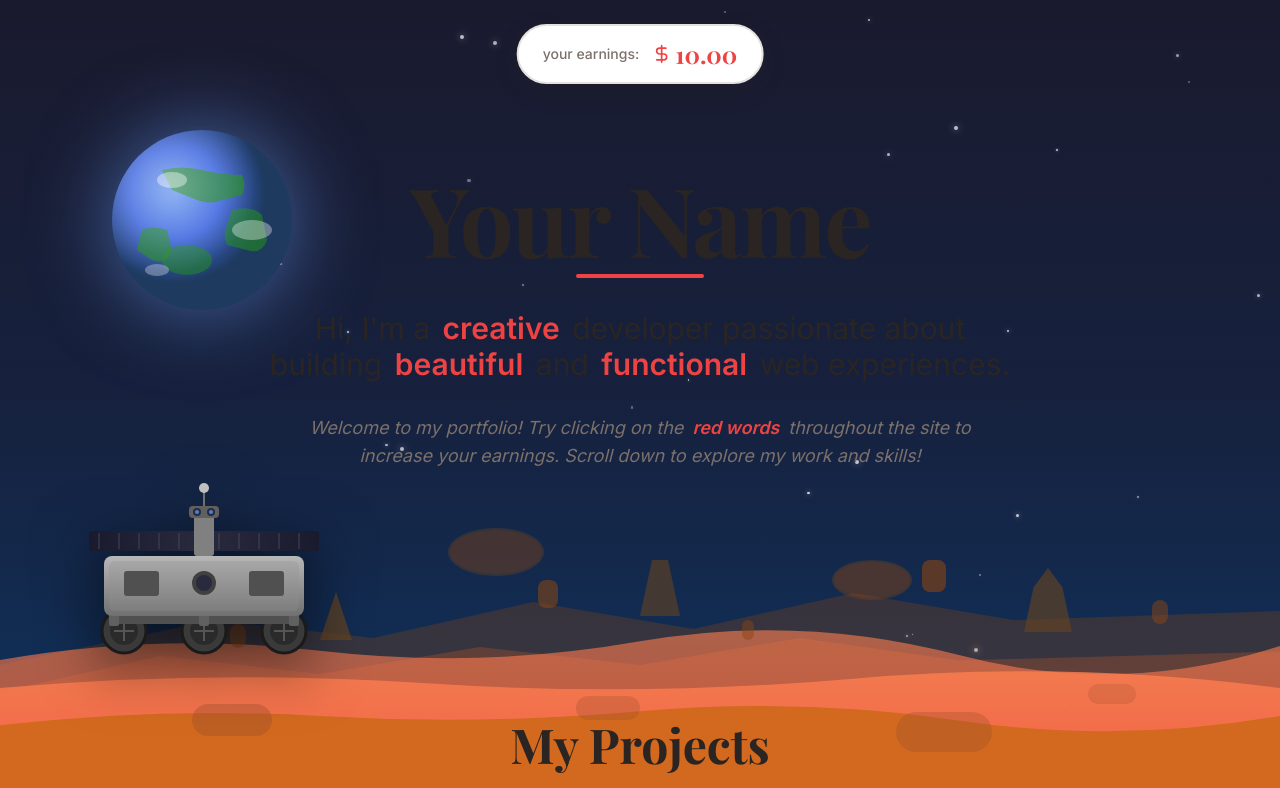
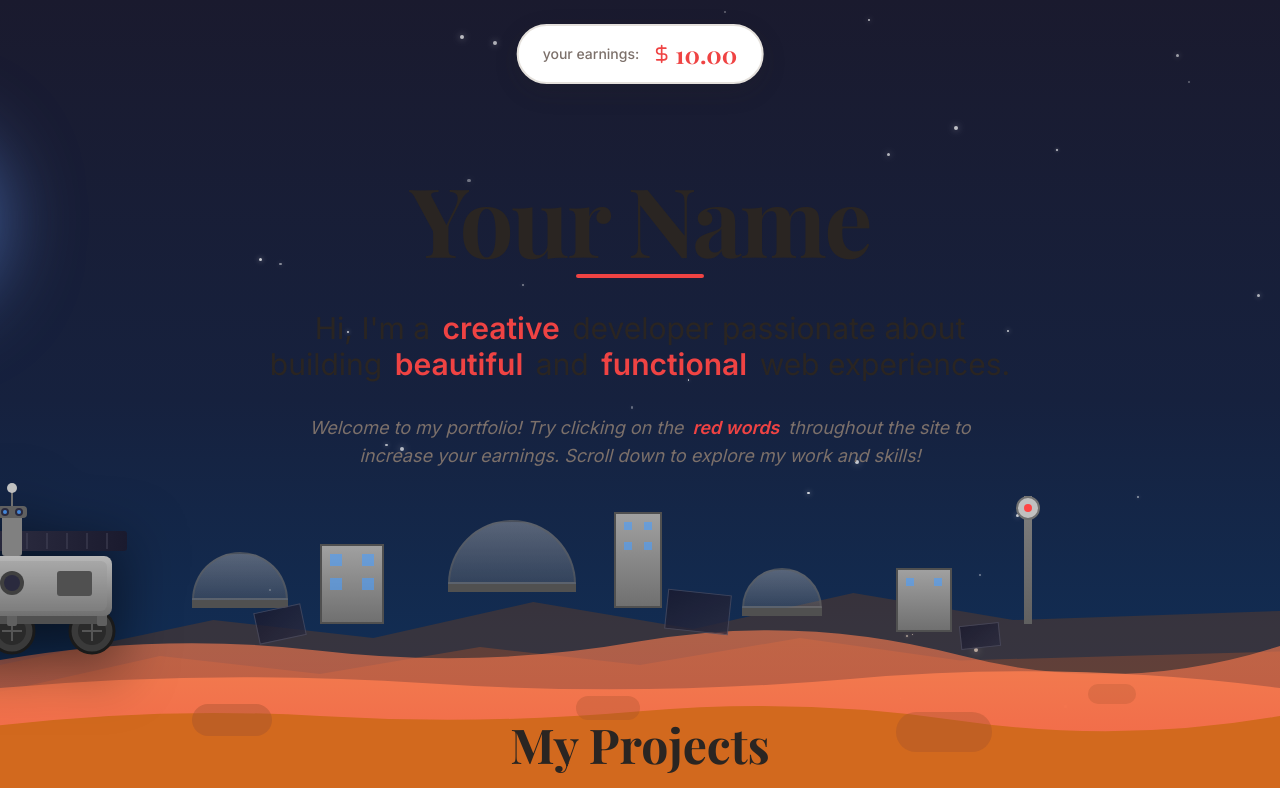
Before and after one commit to aaronrhim/NewPortfolio, a React (Vite) app: page / in a window 1280 px wide. Shown: the top 788 px of the page. Built offline with nearby package versions, Linux system fonts and the light colour scheme; the HTML template or start-up script is replaced by a standard one.

Commit message:
Refactor parallax background

```diff
--- a/src/components/MarsParallaxBackground.tsx
+++ b/src/components/MarsParallaxBackground.tsx
@@ -20,14 +20,16 @@ export const MarsParallaxBackground = () => {
   const starsOffset = scrollY * 0.15;
   const distantMountainsOffset = scrollY * 0.35;
   const terrainOffset = scrollY * 0.5;
-  const rocksOffset = scrollY * 0.55;
+  const colonyOffset = scrollY * 0.45;
 
-  // Earth moves horizontally and rotates
-  const earthX = 8 + (scrollProgress * 70); // Move from 8% to 78% across screen
+  // Earth arcs across entire screen (off-screen left to off-screen right)
+  const earthX = -15 + (scrollProgress * 130); // Move from -15% to 115% (off-screen both sides)
+  const earthY = 15 + Math.sin(scrollProgress * Math.PI) * 20; // Arc motion (starts low, peaks at middle, ends low)
   const earthRotation = rotationAngle * 0.3; // Slower rotation for Earth
 
-  // Rover follows terrain and rotates with planet
-  const roverX = 5 + (scrollProgress * 80); // Move from 5% to 85%
+  // Rover follows terrain in arc across screen
+  const roverX = -10 + (scrollProgress * 120); // Move from -10% to 110% (off-screen both sides)
+  const roverY = 18 + Math.sin(scrollProgress * Math.PI) * 8; // Follows terrain arc
   const roverRotation = rotationAngle * 0.2; // Rotate with planet rotation
 
   return (
@@ -64,12 +66,12 @@ export const MarsParallaxBackground = () => {
         })}
       </div>
 
-      {/* Earth planet - horizontal movement with rotation */}
+      {/* Earth planet - arcing movement with rotation */}
       <div
         className="absolute transition-all duration-100 ease-out"
         style={{
           left: `${earthX}%`,
-          top: '15vh',
+          top: `${earthY}vh`,
           transform: `rotate(${earthRotation}deg)`,
           width: '200px',
           height: '200px',
@@ -178,40 +180,69 @@ export const MarsParallaxBackground = () => {
         </div>
       </div>
 
-      {/* Rocks and craters layer - parallax between terrain and rover */}
+      {/* Mars Colony - gets hidden by terrain when scrolling up */}
       <div
         className="absolute bottom-0 left-0 right-0"
         style={{
-          transform: `translateY(${-rocksOffset}px)`,
+          transform: `translateY(${-colonyOffset}px)`,
         }}
       >
-        {/* Craters */}
-        <div className="absolute bottom-[22vh] left-[10%] w-16 h-8 rounded-[50%] bg-[#8B4513] opacity-50 border-2 border-[#654321]" />
-        <div className="absolute bottom-[28vh] left-[35%] w-24 h-12 rounded-[50%] bg-[#8B4513] opacity-40 border-2 border-[#654321]" />
-        <div className="absolute bottom-[25vh] left-[65%] w-20 h-10 rounded-[50%] bg-[#8B4513] opacity-45 border-2 border-[#654321]" />
+        {/* Dome habitats */}
+        <div className="absolute bottom-[24vh] left-[15%]">
+          <div className="w-24 h-12 bg-gradient-to-b from-[#C0C0C0]/40 to-[#808080]/30 rounded-t-full border-2 border-[#606060]/50" />
+          <div className="w-24 h-2 bg-[#505050]" />
+        </div>
 
-        {/* Rocks */}
-        <div className="absolute bottom-[20vh] left-[25%] w-8 h-12 bg-[#654321] opacity-70"
-          style={{ clipPath: 'polygon(50% 0%, 100% 100%, 0% 100%)' }} />
-        <div className="absolute bottom-[23vh] left-[50%] w-10 h-14 bg-[#654321] opacity-60"
-          style={{ clipPath: 'polygon(30% 0%, 70% 0%, 100% 100%, 0% 100%)' }} />
-        <div className="absolute bottom-[21vh] left-[80%] w-12 h-16 bg-[#654321] opacity-65"
-          style={{ clipPath: 'polygon(50% 0%, 80% 30%, 100% 100%, 0% 100%, 20% 30%)' }} />
+        <div className="absolute bottom-[26vh] left-[35%]">
+          <div className="w-32 h-16 bg-gradient-to-b from-[#C0C0C0]/40 to-[#808080]/30 rounded-t-full border-2 border-[#606060]/50" />
+          <div className="w-32 h-2 bg-[#505050]" />
+        </div>
 
-        {/* Small scattered rocks */}
-        <div className="absolute bottom-[19vh] left-[18%] w-4 h-6 bg-[#8B4513] rounded-sm opacity-50" />
-        <div className="absolute bottom-[24vh] left-[42%] w-5 h-7 bg-[#8B4513] rounded-sm opacity-55" />
-        <div className="absolute bottom-[20vh] left-[58%] w-3 h-5 bg-[#8B4513] rounded-sm opacity-45" />
-        <div className="absolute bottom-[26vh] left-[72%] w-6 h-8 bg-[#8B4513] rounded-sm opacity-60" />
-        <div className="absolute bottom-[22vh] left-[90%] w-4 h-6 bg-[#8B4513] rounded-sm opacity-50" />
+        <div className="absolute bottom-[23vh] left-[58%]">
+          <div className="w-20 h-10 bg-gradient-to-b from-[#C0C0C0]/40 to-[#808080]/30 rounded-t-full border-2 border-[#606060]/50" />
+          <div className="w-20 h-2 bg-[#505050]" />
+        </div>
+
+        {/* Rectangular buildings */}
+        <div className="absolute bottom-[22vh] left-[25%] w-16 h-20 bg-gradient-to-b from-[#A0A0A0] to-[#707070] border-2 border-[#505050]">
+          <div className="absolute top-2 left-2 w-3 h-3 bg-[#4a9eff]/60" />
+          <div className="absolute top-2 right-2 w-3 h-3 bg-[#4a9eff]/60" />
+          <div className="absolute top-8 left-2 w-3 h-3 bg-[#4a9eff]/60" />
+          <div className="absolute top-8 right-2 w-3 h-3 bg-[#4a9eff]/60" />
+        </div>
+
+        <div className="absolute bottom-[24vh] left-[48%] w-12 h-24 bg-gradient-to-b from-[#A0A0A0] to-[#707070] border-2 border-[#505050]">
+          <div className="absolute top-2 left-2 w-2 h-2 bg-[#4a9eff]/60" />
+          <div className="absolute top-2 right-2 w-2 h-2 bg-[#4a9eff]/60" />
+          <div className="absolute top-7 left-2 w-2 h-2 bg-[#4a9eff]/60" />
+          <div className="absolute top-7 right-2 w-2 h-2 bg-[#4a9eff]/60" />
+        </div>
+
+        <div className="absolute bottom-[21vh] left-[70%] w-14 h-16 bg-gradient-to-b from-[#A0A0A0] to-[#707070] border-2 border-[#505050]">
+          <div className="absolute top-2 left-2 w-2 h-2 bg-[#4a9eff]/60" />
+          <div className="absolute top-2 right-2 w-2 h-2 bg-[#4a9eff]/60" />
+        </div>
+
+        {/* Communication tower */}
+        <div className="absolute bottom-[22vh] left-[80%]">
+          <div className="w-2 h-32 bg-gradient-to-t from-[#606060] to-[#808080] mx-auto" />
+          <div className="absolute top-0 left-1/2 -translate-x-1/2 w-6 h-6 bg-[#C0C0C0] rounded-full border-2 border-[#707070]">
+            <div className="absolute top-1/2 left-1/2 -translate-x-1/2 -translate-y-1/2 w-2 h-2 bg-[#ff4444] rounded-full animate-pulse" />
+          </div>
+        </div>
+
+        {/* Solar panel arrays */}
+        <div className="absolute bottom-[20vh] left-[20%] w-12 h-8 bg-gradient-to-br from-[#1a1a2e] to-[#2a2a3e] border border-[#4a4a5e] opacity-80 transform -rotate-12" />
+        <div className="absolute bottom-[21vh] left-[52%] w-16 h-10 bg-gradient-to-br from-[#1a1a2e] to-[#2a2a3e] border border-[#4a4a5e] opacity-80 transform rotate-6" />
+        <div className="absolute bottom-[19vh] left-[75%] w-10 h-6 bg-gradient-to-br from-[#1a1a2e] to-[#2a2a3e] border border-[#4a4a5e] opacity-80 transform -rotate-6" />
       </div>
 
-      {/* Mars Rover - on terrain with rotation */}
+      {/* Mars Rover - arcing across terrain with rotation */}
       <div
         className="absolute transition-all duration-100 ease-out"
         style={{
           left: `${roverX}%`,
-          bottom: '18vh', // Sits on terrain
+          bottom: `${roverY}vh`,
           transform: `rotate(${roverRotation}deg)`,
           width: '280px',
           transformOrigin: 'center bottom',
```
